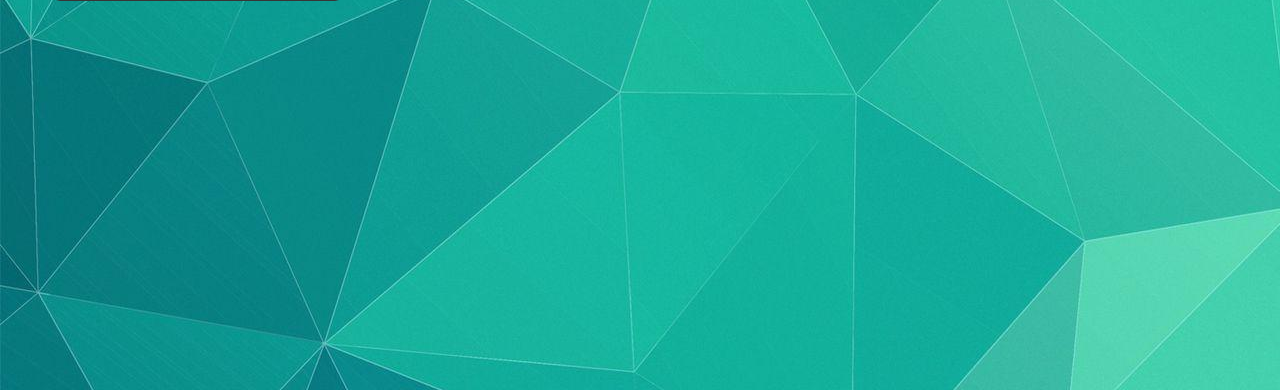
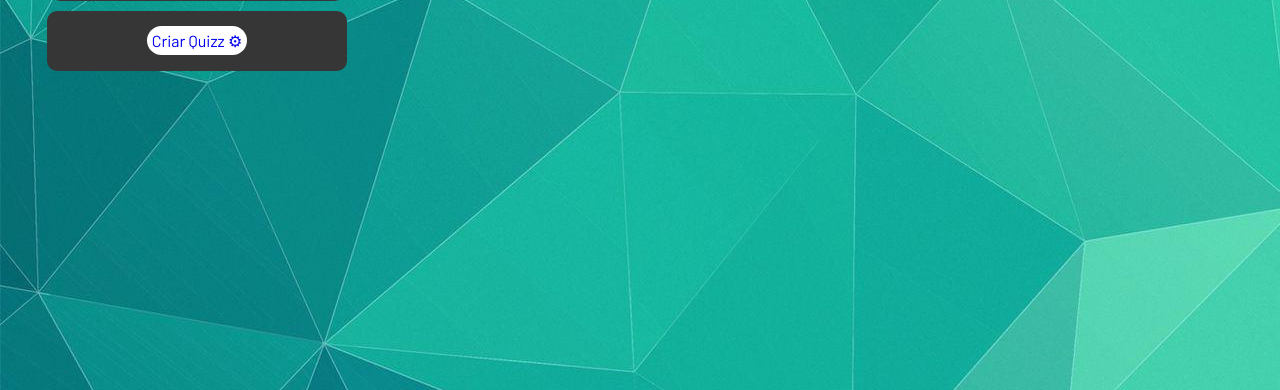
Before and after one commit to MichaelJunges/bit, a PHP site: page /home.php in a window 1280 px wide. Shown: the part 410-800 px from the top of the page. Run offline with PHP 8.4, Linux system fonts and the light colour scheme; the visitor is signed in with stand-in values (Sample User, id 1); data comes from the database, SQL or seed files in the repository; both versions use the stored data as it was after the commit; data that the repository does not hold is empty.

Commit message:
teste criar quizz

```diff
--- a/lcc/home.php
+++ b/lcc/home.php
@@ -84,15 +84,15 @@ $dados = $sqlUser->fetchAll();
 		</div>
 	</div>
 	<p></p>
-	<!-- <div  style="margin-left: 7px" class="grid-25 about_me">+ Informações
+	 <div  style="margin-left: 7px" class="grid-25 about_me">
 			<p></p>
 			<div style="text-align: left;">
 			</div>
-			<a href="frmEditar.php?id=<?=$id?>"  style="background-color: white; border-radius: 30px; text-decoration: none; padding: 5px; ">Editar Info ⚙</a>
+			<a href="frmEditar.php?id=<?=$id?>"  style="background-color: white; border-radius: 30px; text-decoration: none; padding: 5px; ">Criar Quizz ⚙</a>
 			<p></p>
 
 			<p style=" color: white"><?=@urldecode($_GET["msg"])?></p>
-		</div> -->
+		</div>
 </div>
 </div>
 
```
Also changed, not shown: lcc/users.db.
